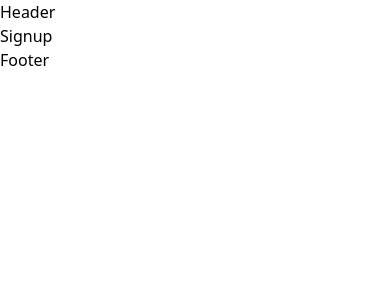
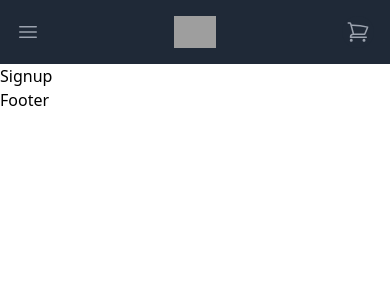
Before and after one commit to quickank1t/shoping_site, a React (Vite) app: page /signup in a window 390 px wide. Shown: the top 300 px of the page. Built offline with nearby package versions, Linux system fonts and the light colour scheme; grey boxes are pictures that could not be loaded.

Commit message:
navbar added

```diff
--- a/package.json
+++ b/package.json
@@ -10,6 +10,8 @@
     "preview": "vite preview"
   },
   "dependencies": {
+    "@headlessui/react": "^1.7.17",
+    "@heroicons/react": "^2.0.18",
     "localforage": "^1.10.0",
     "match-sorter": "^6.3.1",
     "react": "^18.2.0",
--- a/src/Components/Header.jsx
+++ b/src/Components/Header.jsx
@@ -1,3 +1,190 @@
+import { Disclosure } from "@headlessui/react";
+import {
+  Bars3Icon,
+  ShoppingCartIcon,
+  XMarkIcon,
+} from "@heroicons/react/24/outline";
+
+const navigation = [
+  { name: "Home", href: "#", current: true },
+  { name: "Profile", href: "#", current: false },
+];
+
+function classNames(...classes) {
+  return classes.filter(Boolean).join(" ");
+}
+
 export default function Header() {
-  return <div>Header</div>;
+  return (
+    <Disclosure as="nav" className="bg-gray-800">
+      {({ open }) => (
+        <>
+          <div className="mx-auto max-w-7xl px-2 sm:px-6 lg:px-8">
+            <div className="relative flex h-16 items-center justify-between">
+              <div className="absolute inset-y-0 left-0 flex items-center sm:hidden">
+                {/* Mobile menu button*/}
+                <Disclosure.Button className="relative inline-flex items-center justify-center rounded-md p-2 text-gray-400 hover:bg-gray-700 hover:text-white focus:outline-none focus:ring-2 focus:ring-inset focus:ring-white">
+                  <span className="absolute -inset-0.5" />
+                  <span className="sr-only">Open main menu</span>
+                  {open ? (
+                    <XMarkIcon className="block h-6 w-6" aria-hidden="true" />
+                  ) : (
+                    <Bars3Icon className="block h-6 w-6" aria-hidden="true" />
+                  )}
+                </Disclosure.Button>
+              </div>
+              {/* Nav area*/}
+              <div className="flex flex-1 items-center justify-center sm:items-stretch sm:justify-start">
+                <div className="flex flex-shrink-0 items-center">
+                  <img
+                    className="h-8 w-auto"
+                    src="https://tailwindui.com/img/logos/mark.svg?color=indigo&shade=500"
+                    alt="Your Company"
+                  />
+                </div>
+                <div className="hidden sm:ml-6 sm:block">
+                  <div className="flex space-x-4">
+                    {navigation.map((item) => (
+                      <a
+                        key={item.name}
+                        href={item.href}
+                        className={classNames(
+                          item.current
+                            ? "bg-gray-900 text-white"
+                            : "text-gray-300 hover:bg-gray-700 hover:text-white",
+                          "rounded-md px-3 py-2 text-sm font-medium"
+                        )}
+                        aria-current={item.current ? "page" : undefined}
+                      >
+                        {item.name}
+                      </a>
+                    ))}
+                  </div>
+                </div>
+              </div>
+              <div className="absolute inset-y-0 right-0 flex items-center pr-2 sm:static sm:inset-auto sm:ml-6 sm:pr-0">
+                {/* cart */}
+                <button
+                  type="button"
+                  className="relative rounded-full bg-gray-800 p-1 text-gray-400 hover:text-white focus:outline-none focus:ring-2 focus:ring-white focus:ring-offset-2 focus:ring-offset-gray-800"
+                >
+                  <span className="absolute -inset-1.5" />
+                  <span className="sr-only">View shopping cart</span>
+                  <ShoppingCartIcon className="h-6 w-6" aria-hidden="true" />
+                </button>
+
+                <div className="hidden lg:flex lg:flex-1 lg:justify-end">
+                  <a
+                    href="#"
+                    className="text-sm font-semibold leading-6 text-white"
+                  >
+                    Log in <span aria-hidden="true">&rarr;</span>
+                  </a>
+                </div>
+
+                {/* Profile dropdown */}
+                {/* <Menu as="div" className="relative ml-3">
+                  <div>
+                    <Menu.Button className="relative flex rounded-full bg-gray-800 text-sm focus:outline-none focus:ring-2 focus:ring-white focus:ring-offset-2 focus:ring-offset-gray-800">
+                      <span className="absolute -inset-1.5" />
+                      <span className="sr-only">Open user menu</span>
+                      <img
+                        className="h-8 w-8 rounded-full"
+                        src="https://images.unsplash.com/photo-1472099645785-5658abf4ff4e?ixlib=rb-1.2.1&ixid=eyJhcHBfaWQiOjEyMDd9&auto=format&fit=facearea&facepad=2&w=256&h=256&q=80"
+                        alt=""
+                      />
+                    </Menu.Button>
+                  </div>
+                  <Transition
+                    as={Fragment}
+                    enter="transition ease-out duration-100"
+                    enterFrom="transform opacity-0 scale-95"
+                    enterTo="transform opacity-100 scale-100"
+                    leave="transition ease-in duration-75"
+                    leaveFrom="transform opacity-100 scale-100"
+                    leaveTo="transform opacity-0 scale-95"
+                  >
+                    <Menu.Items className="absolute right-0 z-10 mt-2 w-48 origin-top-right rounded-md bg-white py-1 shadow-lg ring-1 ring-black ring-opacity-5 focus:outline-none">
+                      <Menu.Item>
+                        {({ active }) => (
+                          <a
+                            href="#"
+                            className={classNames(
+                              active ? "bg-gray-100" : "",
+                              "block px-4 py-2 text-sm text-gray-700"
+                            )}
+                          >
+                            Your Profile
+                          </a>
+                        )}
+                      </Menu.Item>
+                      <Menu.Item>
+                        {({ active }) => (
+                          <a
+                            href="#"
+                            className={classNames(
+                              active ? "bg-gray-100" : "",
+                              "block px-4 py-2 text-sm text-gray-700"
+                            )}
+                          >
+                            Settings
+                          </a>
+                        )}
+                      </Menu.Item>
+                      <Menu.Item>
+                        {({ active }) => (
+                          <a
+                            href="#"
+                            className={classNames(
+                              active ? "bg-gray-100" : "",
+                              "block px-4 py-2 text-sm text-gray-700"
+                            )}
+                          >
+                            Sign out
+                          </a>
+                        )}
+                      </Menu.Item>
+                    </Menu.Items>
+                  </Transition>
+                </Menu> */}
+              </div>
+            </div>
+          </div>
+
+          <Disclosure.Panel className="sm:hidden">
+            <div className="space-y-1 px-2 pb-3 pt-2">
+              {navigation.map((item) => (
+                <Disclosure.Button
+                  key={item.name}
+                  as="a"
+                  href={item.href}
+                  className={classNames(
+                    item.current
+                      ? "bg-gray-900 text-white"
+                      : "text-gray-300 hover:bg-gray-700 hover:text-white",
+                    "block rounded-md px-3 py-2 text-base font-medium"
+                  )}
+                  aria-current={item.current ? "page" : undefined}
+                >
+                  {item.name}
+                </Disclosure.Button>
+              ))}
+              <Disclosure.Button
+                key="login"
+                as="a"
+                href="#"
+                className={classNames(
+                  "text-gray-300 hover:bg-gray-700 hover:text-white",
+                  "block rounded-md px-3 py-2 text-base font-medium"
+                )}
+                aria-current={undefined}
+              >
+                Log in
+              </Disclosure.Button>
+            </div>
+          </Disclosure.Panel>
+        </>
+      )}
+    </Disclosure>
+  );
 }
```
Also changed, not shown: src/Components/Cart.jsx (added), 1 other file (tests, documents, lock files or other folders).
